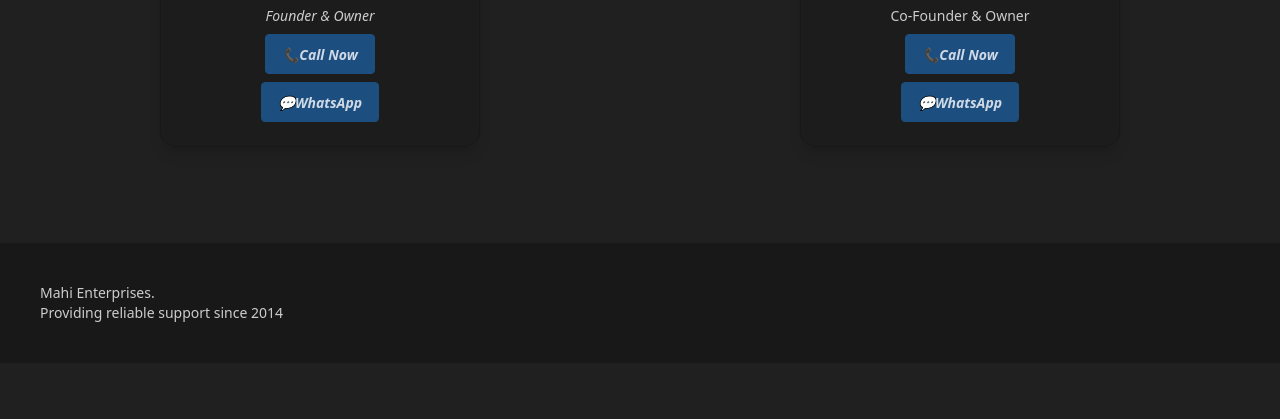
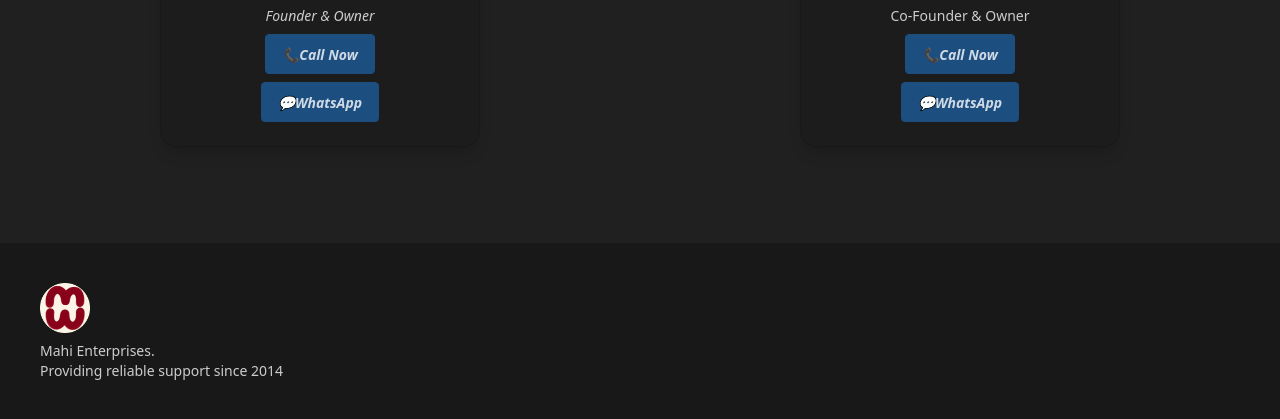
Before and after one commit to kumararyan0902/Mahi-Website, a website: page src/incex.html in a window 1280 px wide. Shown: the part 2575-2994 px from the top of the page. Before the commit the page ends 2938 px from the top, so only its background shows below. Drawn offline with nearby package versions, Linux system fonts and the light colour scheme.

Commit message:
add icon at the footer

```diff
--- a/src/incex.html
+++ b/src/incex.html
@@ -453,19 +453,12 @@
           class="footer sm:footer-horizontal bg-base-300 text-base-content p-10"
         >
           <aside>
-            <!-- <svg
+            <img
+              src="/resources/icons/apple-touch-icon.png"
               width="50"
               height="50"
-              viewBox="0 0 24 24"
-              xmlns="http://www.w3.org/2000/svg"
-              fill-rule="evenodd"
-              clip-rule="evenodd"
-              class="fill-current"
-            >
-              <path
-                d="M22.672 15.226l-2.432.811.841 2.515c.33 1.019-.209 2.127-1.23 2.456-1.15.325-2.148-.321-2.463-1.226l-.84-2.518-5.013 1.677.84 2.517c.391 1.203-.434 2.542-1.831 2.542-.88 0-1.601-.564-1.86-1.314l-.842-2.516-2.431.809c-1.135.328-2.145-.317-2.463-1.229-.329-1.018.211-2.127 1.231-2.456l2.432-.809-1.621-4.823-2.432.808c-1.355.384-2.558-.59-2.558-1.839 0-.817.509-1.582 1.327-1.846l2.433-.809-.842-2.515c-.33-1.02.211-2.129 1.232-2.458 1.02-.329 2.13.209 2.461 1.229l.842 2.515 5.011-1.677-.839-2.517c-.403-1.238.484-2.553 1.843-2.553.819 0 1.585.509 1.85 1.326l.841 2.517 2.431-.81c1.02-.33 2.131.211 2.461 1.229.332 1.018-.21 2.126-1.23 2.456l-2.433.809 1.622 4.823 2.433-.809c1.242-.401 2.557.484 2.557 1.838 0 .819-.51 1.583-1.328 1.847m-8.992-6.428l-5.01 1.675 1.619 4.828 5.011-1.674-1.62-4.829z"
-              ></path>
-            </svg> -->
+              alt="Mahi Enterprises Logo"
+            />
             <p>
               Mahi Enterprises.
               <br />
```
